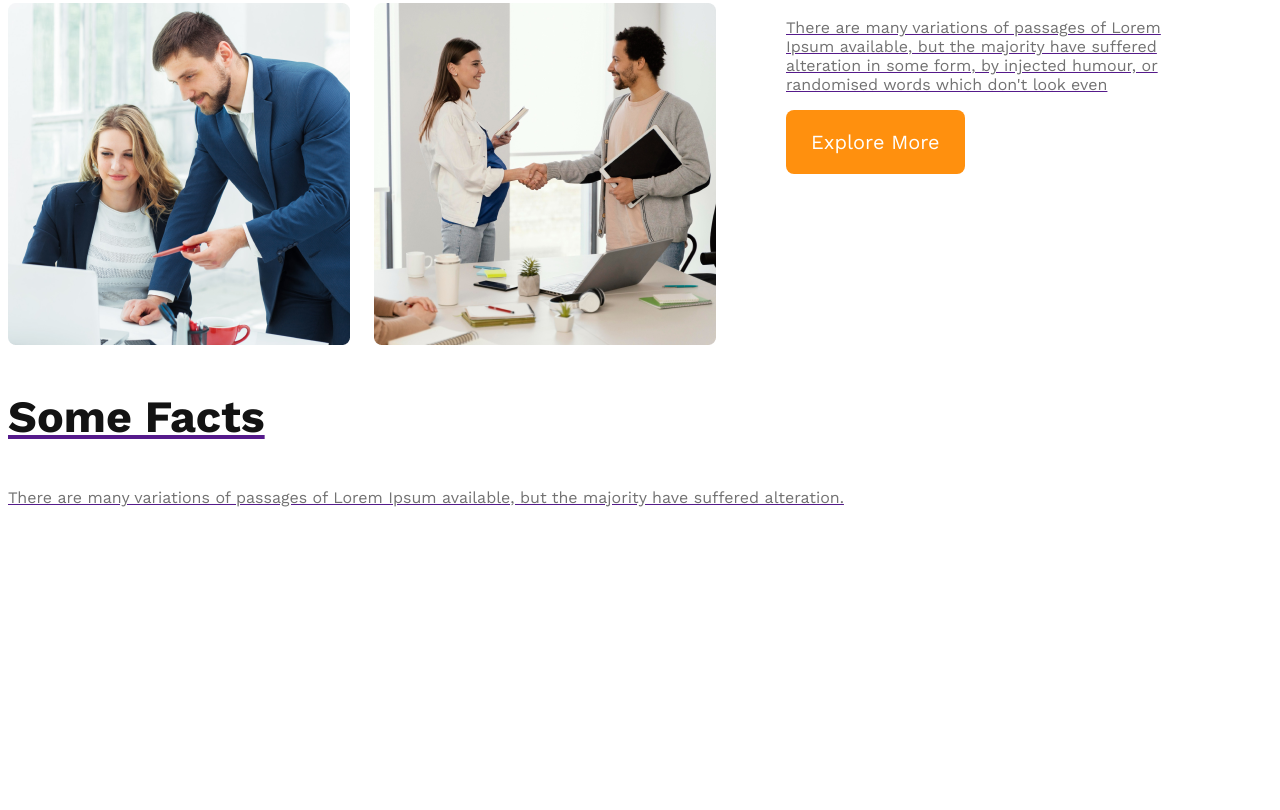
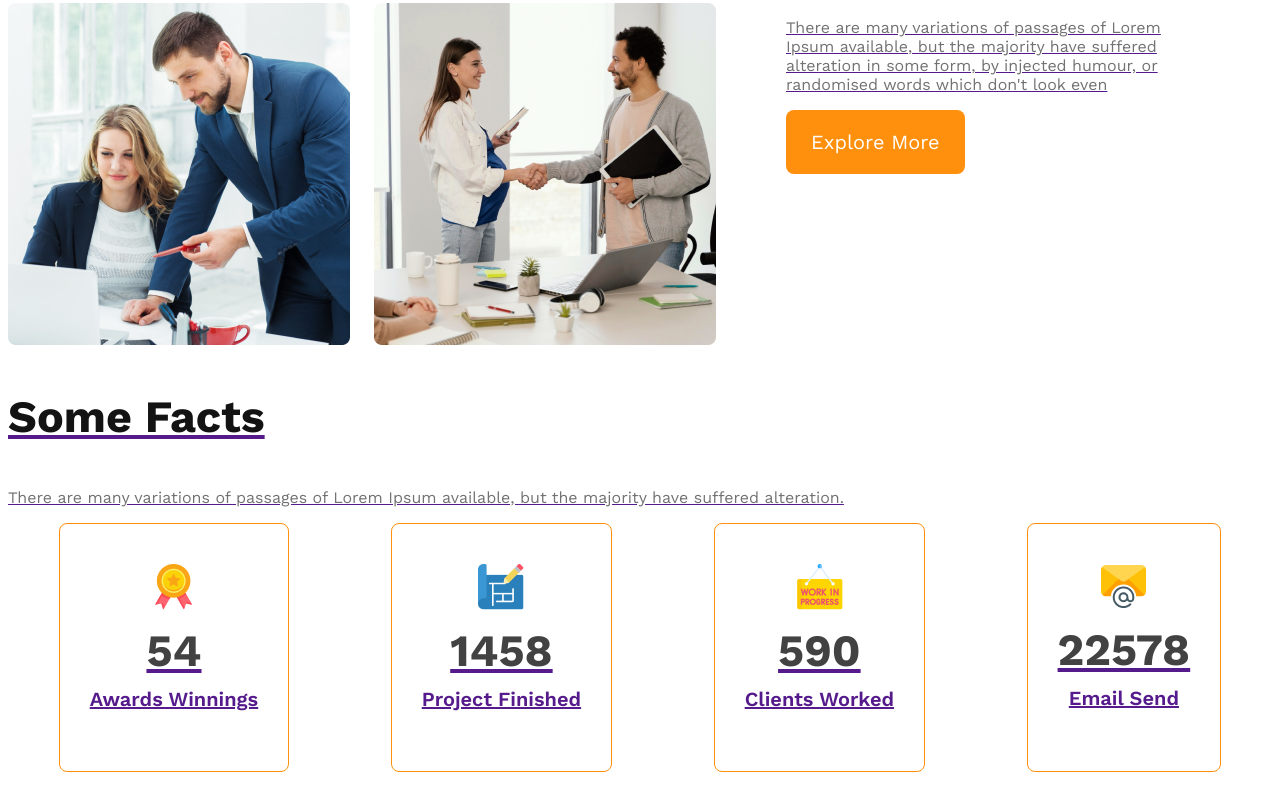
Before and after one commit to Rahiji9/g3-architect-website, a plain HTML site: page index.html in a window 1280 px wide. Shown: the part 1444-2254 px from the top of the page. Before the commit the page ends 2021 px from the top, so only its background shows below. Drawn offline with nearby package versions, Linux system fonts and the light colour scheme.

Commit message:
card section

```diff
--- a/index.html
+++ b/index.html
@@ -54,6 +54,29 @@
     <section class="facts">
       <h3 class="nav-section-title">Some Facts</h3>
       <p class="text-light-gray">There are many variations of passages of Lorem Ipsum available, but the majority have suffered alteration.</p>
+
+      <div class="facts-card-container">
+        <div class="card">
+          <img src="images/icons/ribon.png" alt="">
+          <h2 class="card-stats">54</h2>
+          <p class="card-title .text-light-gray">Awards Winnings</p>
+        </div>
+        <div class="card">
+          <img src="images/icons/projects.png" alt="">
+          <h2 class="card-stats">1458</h2>
+          <p class="card-title .text-light-gray">Project Finished</p>
+        </div>
+        <div class="card">
+          <img src="images/icons/customers.png" alt="">
+          <h2 class="card-stats">590</h2>
+          <p class="card-title .text-light-gray">Clients Worked</p>
+        </div>
+        <div class="card">
+          <img src="images/icons/email.png" alt="">
+          <h2 class="card-stats">22578</h2>
+          <p class="card-title .text-light-gray">Email Send</p>
+        </div>
+      </div>
     </section>
 
 
--- a/styels/architect.css
+++ b/styels/architect.css
@@ -102,6 +102,34 @@ main{
   font-weight: 700;
 }
 
+/* facts section */
+.facts-card-container{
+  display: flex;
+  justify-content:space-around ;
+}
+.facts-card-container .card{
+  border-radius: 8px;
+  border: 1px solid #FF900E;
+  text-align: center;
+  padding:40px 30px;
+
+}
+
+.facts-card-container .card-title{
+  font-weight: 600;
+  font-size: 1.25rem;
+  margin-top: 5px;
+}
+
+.facts-card-container .card-stats{
+  font-size: 2.8rem;
+  color: #424242;
+  margin-top: 10px;
+  margin-bottom: 10px;
+}
+
+
+
 /* responsive media queries */
 /* mobile devices */
 @media screen and (max-width:576px) {
```
